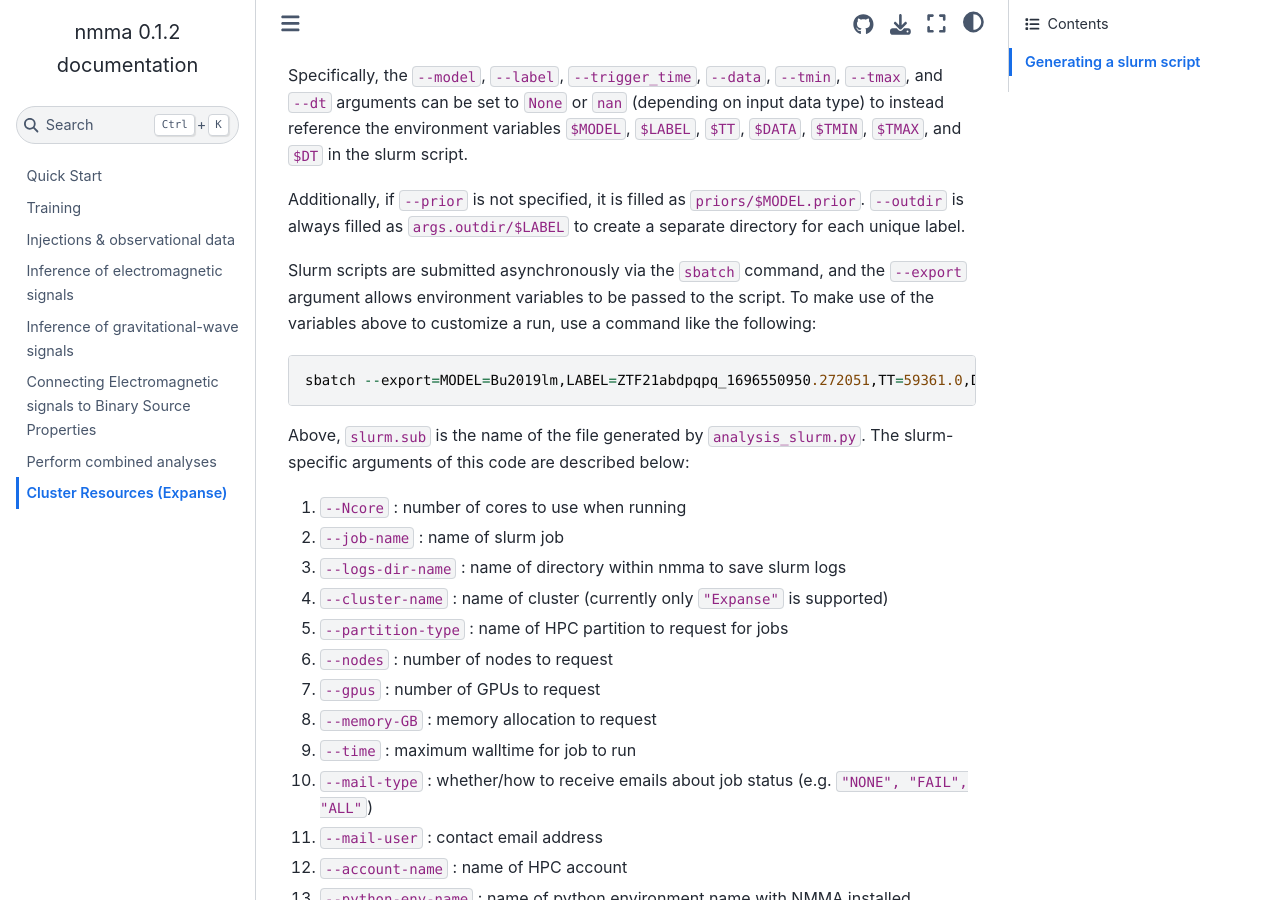
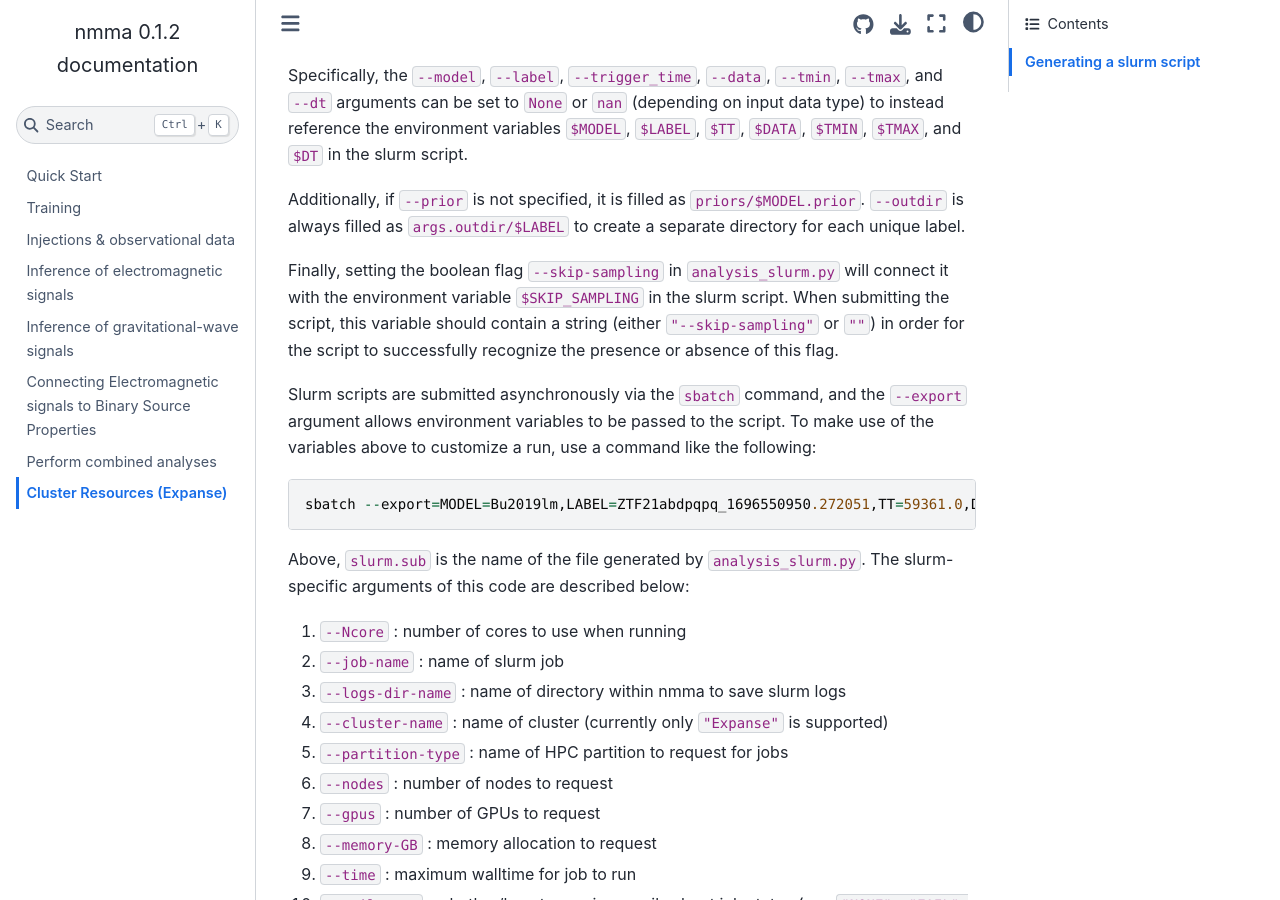
Before and after one commit to nuclear-multimessenger-astronomy/nmma, a Sphinx documentation site: the page built from doc/Cluster_Resources.md, in a window 1280 px wide and 900 px high, scrolled down 1069 px. Built offline with Sphinx 7.4.7 and the Sphinx Book theme 1.1.4, drawn with Linux system fonts in a browser that asks for light colours; pages that are not in the unit, such as notebooks, are missing from menus.

Commit message:
Update slurm script generation docs

````diff
--- a/doc/Cluster_Resources.md
+++ b/doc/Cluster_Resources.md
@@ -44,9 +44,11 @@ Specifically, the `--model`, `--label`, `--trigger_time`, `--data`, `--tmin`, `-
 
 Additionally, if `--prior` is not specified, it is filled as `priors/$MODEL.prior`. `--outdir` is always filled as `args.outdir/$LABEL` to create a separate directory for each unique label.
 
+Finally, setting the boolean flag `--skip-sampling` in `analysis_slurm.py` will connect it with the environment variable `$SKIP_SAMPLING` in the slurm script. When submitting the script, this variable should contain a string (either `"--skip-sampling"` or `""`) in order for the script to successfully recognize the presence or absence of this flag.
+
 Slurm scripts are submitted asynchronously via the `sbatch` command, and the `--export` argument allows environment variables to be passed to the script. To make use of the variables above to customize a run, use a command like the following:
 ```
-sbatch --export=MODEL=Bu2019lm,LABEL=ZTF21abdpqpq_1696550950.272051,TT=59361.0,DATA=example_files/candidate_data/ZTF21abdpqpq.dat,TMIN=0.0,TMAX=14.0,DT=0.1 slurm.sub
+sbatch --export=MODEL=Bu2019lm,LABEL=ZTF21abdpqpq_1696550950.272051,TT=59361.0,DATA=example_files/candidate_data/ZTF21abdpqpq.dat,TMIN=0.0,TMAX=14.0,DT=0.1,SKIP_SAMPLING="--skip-sampling" slurm.sub
 ```
 
 Above, `slurm.sub` is the name of the file generated by `analysis_slurm.py`. The slurm-specific arguments of this code are described below:
````
